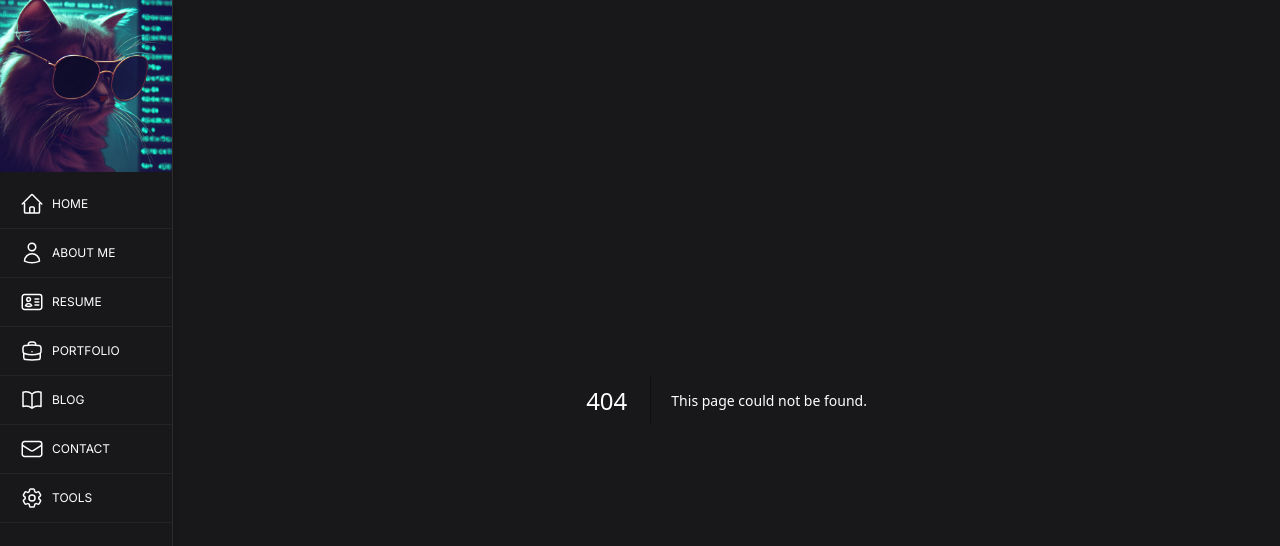
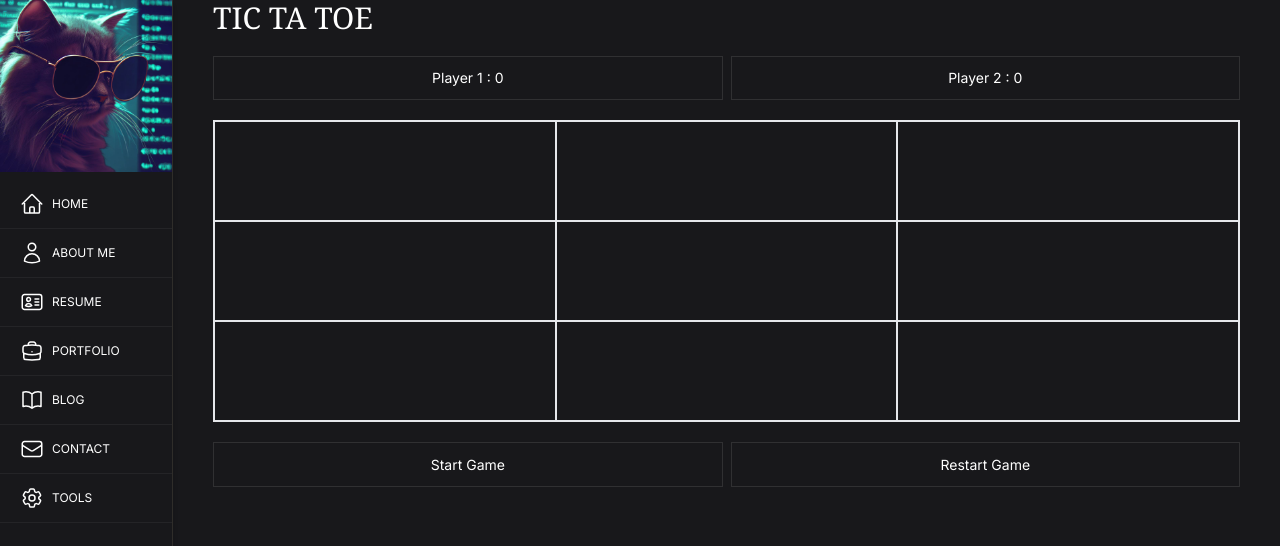
Before and after one commit to DevWaiYanLinn/portfolio, a Next.js app: page /tic-ta-toe in a window 1280 px wide. Before the commit this address had no page. Shown: the top 546 px of the page. Built offline with nearby package versions, Linux system fonts and the light colour scheme.

Commit message:
tac ta toe

```diff
--- a/src/app/_utils/components/NavSelect.tsx
+++ b/src/app/_utils/components/NavSelect.tsx
@@ -44,6 +44,11 @@ export default function NavSelect() {
                 BMI CALCULATOR
             </li>
           </Link>
+          <Link href="/tic-ta-toe">
+            <li className="border-b p-2 border-white border-opacity-5 bg-zinc-800">
+                Tac Ta Toe
+            </li>
+          </Link>
         </ul>
       ) : null}
     </li>
--- /dev/null
+++ b/src/app/tic-ta-toe/page.tsx
@@ -0,0 +1,227 @@
+"use client";
+import Button from "../_utils/components/common/Button";
+import { useEffect, useState } from "react";
+import Typography from "../_utils/components/common/Typography";
+
+const Svg = ({ shape }: { shape: number | null }) => {
+  if (shape === null) return null;
+  return shape === 1 ? (
+    <svg
+      xmlns="http://www.w3.org/2000/svg"
+      fill="none"
+      viewBox="0 0 24 24"
+      strokeWidth={1}
+      stroke="currentColor"
+      className="w-16 h-16 text-green-500"
+    >
+      <path
+        strokeLinecap="round"
+        strokeLinejoin="round"
+        d="M9 12.75L11.25 15 15 9.75M21 12a9 9 0 11-18 0 9 9 0 0118 0z"
+      />
+    </svg>
+  ) : (
+    <svg
+      xmlns="http://www.w3.org/2000/svg"
+      fill="none"
+      viewBox="0 0 24 24"
+      strokeWidth={1}
+      stroke="currentColor"
+      className="w-16 h-16 text-red-500"
+    >
+      <path
+        strokeLinecap="round"
+        strokeLinejoin="round"
+        d="M9.75 9.75l4.5 4.5m0-4.5l-4.5 4.5M21 12a9 9 0 11-18 0 9 9 0 0118 0z"
+      />
+    </svg>
+  );
+};
+
+export default function Page() {
+  const [player, setPlayer] = useState<null | number>(null);
+  const [score, setScore] = useState([0, 0]);
+  const initialState = [
+    [null, null, null],
+    [null, null, null],
+    [null, null, null],
+  ];
+  const [data, setData] = useState(initialState);
+
+  const createData = (field: string, player: number | null) => {
+    const [index1, index2]: number[] = field.split("-").map((a) => Number(a));
+    if (data[index1][index2] !== null) {
+      return;
+    }
+    setData((prev) => {
+      return prev.map((a: any, i) => {
+        if (i === index1) {
+          a[index2] = player;
+        }
+        return a;
+      });
+    });
+  };
+
+  const startGame = () => {
+    setPlayer(1);
+  };
+
+  const isWin = (pattern: number) => {
+    if (
+      data[0].every((a) => a === pattern) ||
+      data[1].every((a) => a === pattern) ||
+      data[2].every((a) => a === pattern)
+    ) {
+      return true;
+    }
+
+    if (
+      data[0][0] === pattern &&
+      data[1][0] === pattern &&
+      data[2][0] === pattern
+    ) {
+      return true;
+    }
+
+    if (
+      data[0][1] === pattern &&
+      data[1][1] === pattern &&
+      data[2][1] === pattern
+    ) {
+      return true;
+    }
+    if (
+      data[0][2] === pattern &&
+      data[1][2] === pattern &&
+      data[2][2] === pattern
+    ) {
+      return true;
+    }
+
+    if (
+      data[0][0] === pattern &&
+      data[1][1] === pattern &&
+      data[2][2] === pattern
+    ) {
+      return true;
+    }
+
+    if (
+      data[0][2] === pattern &&
+      data[1][1] === pattern &&
+      data[2][0] === pattern
+    ) {
+      return true;
+    }
+    return false;
+  };
+
+  useEffect(() => {
+    if (player !== null) {
+      if (isWin(player)) {
+        alert(`${player ? 1 : 2} is winner.`);
+        setData(initialState);
+        setPlayer(null);
+      } else {
+        setPlayer(player === 1 ? 2 : 1);
+      }
+    }
+  }, [data]);
+
+  return (
+    <div>
+      <Typography element="h2">Tic Ta Toe</Typography>
+      <div className="flex [&>*]:w-1/2 gap-2 mt-5">
+        <Button>
+          <span className={`${player === 1 ? "text-green-500" : "text-white"}`}>
+            Player 1 : {score[0]}
+          </span>
+        </Button>
+        <Button>
+          <span className={`${player === 2 ? "text-green-500" : "text-white"}`}>
+            Player 2 : {score[1]}
+          </span>
+        </Button>
+      </div>
+      <div className="flex flex-wrap  border mt-5">
+        <div
+          onClick={() => {
+            createData("0-0", player);
+          }}
+          className="h-[100px] flex justify-center items-center text-white w-1/3 border"
+        >
+          <Svg shape={data[0][0]} />
+        </div>
+        <div
+          onClick={() => {
+            createData("0-1", player);
+          }}
+          className="h-[100px] flex justify-center items-center w-1/3 border"
+        >
+          <Svg shape={data[0][1]} />
+        </div>
+        <div
+          onClick={() => {
+            createData("0-2", player);
+          }}
+          className="h-[100px] flex justify-center items-center w-1/3 border"
+        >
+          <Svg shape={data[0][2]} />
+        </div>
+        <div
+          onClick={() => {
+            createData("1-0", player);
+          }}
+          className="h-[100px] flex justify-center items-center w-1/3 border"
+        >
+          <Svg shape={data[1][0]} />
+        </div>
+        <div
+          onClick={() => {
+            createData("1-1", player);
+          }}
+          className="h-[100px] flex justify-center items-center w-1/3 border"
+        >
+          <Svg shape={data[1][1]} />
+        </div>
+        <div
+          onClick={() => {
+            createData("1-2", player);
+          }}
+          className="h-[100px] flex justify-center items-center w-1/3 border"
+        >
+          <Svg shape={data[1][2]} />
+        </div>
+        <div
+          onClick={() => {
+            createData("2-0", player);
+          }}
+          className="h-[100px] flex justify-center items-center w-1/3 border"
+        >
+          <Svg shape={data[2][0]} />
+        </div>
+        <div
+          onClick={() => {
+            createData("2-1", player);
+          }}
+          className="h-[100px] flex justify-center items-center w-1/3 border"
+        >
+          <Svg shape={data[2][1]} />
+        </div>
+        <div
+          onClick={() => {
+            createData("2-2", player);
+          }}
+          className="h-[100px] flex justify-center items-center w-1/3 border"
+        >
+          <Svg shape={data[2][2]} />
+        </div>
+      </div>
+      <div className="flex [&>*]:w-1/2 gap-2 mt-5">
+        <Button onClick={startGame}>Start Game</Button>
+        <Button onClick={startGame}>Restart Game</Button>
+      </div>
+    </div>
+  );
+}
```
